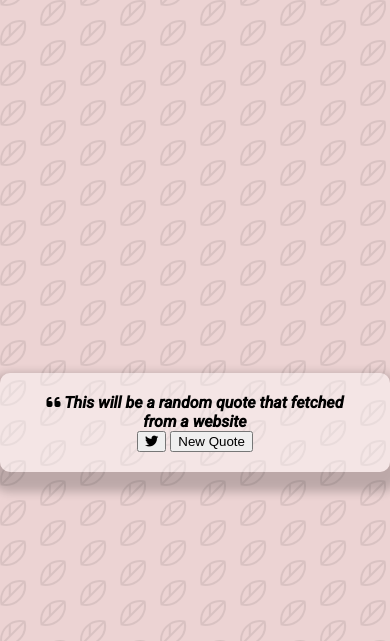
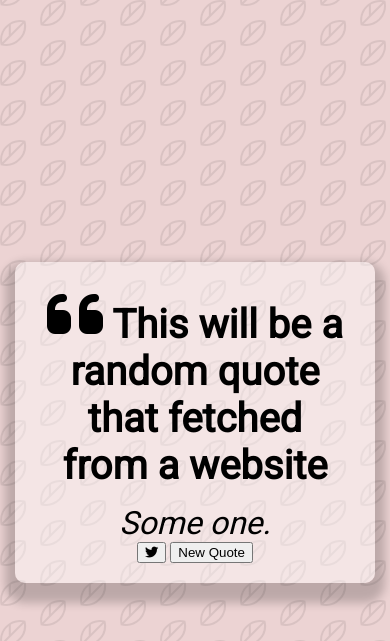
Before and after one commit to AliJiuJiu/random-quote-generator, a plain HTML site: page index.html in a window 390 px wide. Drawn offline with Linux system fonts and the light colour scheme.

Commit message:
adding more styles to the quote

```diff
--- a/index.html
+++ b/index.html
@@ -27,7 +27,7 @@
       </div>
       <!-- Author -->
       <div class="quote-author">
-        <span id="author"></span>
+        <span id="author">Some one.</span>
       </div>
       <!-- Buttons -->
       <div class="button-container">
--- a/style.css
+++ b/style.css
@@ -1,4 +1,4 @@
-@import url("https://fonts.googleapis.com/css2?family=Roboto:ital,wght@1,500&display=swap");
+@import url("https://fonts.googleapis.com/css2?family=Roboto&display=swap");
 
 html {
   box-sizing: border-box;
@@ -26,3 +26,32 @@ body {
   background-color: rgba(255, 255, 255, 0.4);
   box-shadow: 0 10px 10px 10px rgba(0, 0, 0, 0.2);
 }
+.quote-text {
+  font-size: 2.75rem;
+}
+
+.long-quote {
+  font-size: 2rem;
+}
+
+.fa-quote-left {
+  font-size: 4rem;
+}
+
+.quote-author {
+  margin-top: 15px;
+  font-size: 2rem;
+  font-weight: 400;
+  font-style: italic;
+}
+
+/* Media Query: tablet or smaller (always want to put media query at the bottom because you want it to overwrite any style you put in front)*/
+@media screen and (max-width: 1000px) {
+  .quote-container {
+    margin: auto 15px;
+  }
+
+  .quote-text {
+    font-size: 2.5rem;
+  }
+}
```
